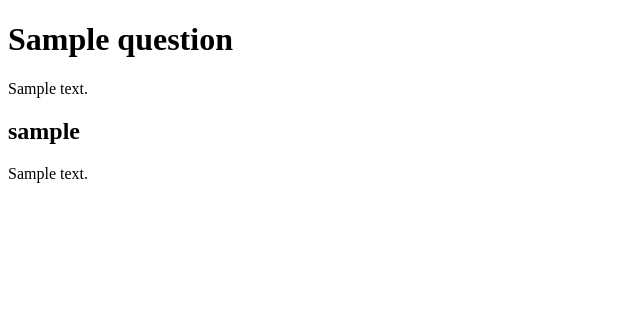
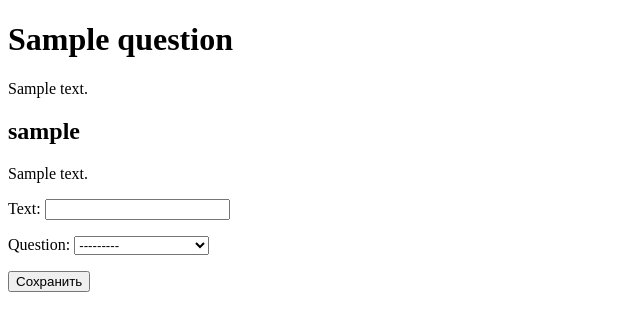
Before and after one commit to rahfar/stepik-course-154, a Django app: page /question/1/ in a window 1280 px wide. Shown: the top 331 px of the page, without its empty margins (0-640 px from the left). Run offline with Django 3.2, Linux system fonts and the light colour scheme; tables that the repository leaves empty hold one stand-in row (values such as "Sample post"); parts of the project's set-up code (start-up, migrations or seed data) failed here and were passed over.

Commit message:
add answer form

```diff
--- a/ask/qa/forms.py
+++ b/ask/qa/forms.py
@@ -1,5 +1,6 @@
 from django import forms
 from qa.models import Question, Answer
+from django.contrib.auth.models import User
 
 class AskForm(forms.Form):
     title = forms.CharField(max_length=255)
@@ -9,13 +10,20 @@
         pass
 
     def save(self):
-        pass
+        question = Question(**self.cleaned_data)
+        question.author_id = 1
+        question.save()
+        return question
 
 class AnswerForm(forms.Form):
     text = forms.CharField()
-    question = forms.CharField()
+    question = forms.ModelChoiceField(queryset=Question.objects.all())
+
     def clean(self):
         pass
 
     def save(self):
-        pass
+        answer = Answer(**self.cleaned_data)
+        answer.author_id = 1
+        answer.save()
+        return answer
--- a/ask/qa/templates/question.html
+++ b/ask/qa/templates/question.html
@@ -7,6 +7,15 @@
 <h2>{{ ans.author }}</h2>
 <p>{{ ans.text }}</p>
 {% endfor %}
+
+<form class="form-horizontal" method="post" action="/question/{{ question.id }}/">
+    {% csrf_token %}
+    {{ form.as_p }}
+    <div class="form-actions">
+        <button type="submit" class="btn btn-primary">Сохранить</button>
+    </div>
+</form>
+
 {% endblock content %}
 
 {% block title %}
--- a/ask/qa/views.py
+++ b/ask/qa/views.py
@@ -2,7 +2,7 @@
 from django.views.decorators.http import require_GET
 from django.core.paginator import Paginator, EmptyPage
 # Create your views here.
-from django.http import HttpResponse, Http404
+from django.http import HttpResponse, Http404, HttpResponseRedirect
 from qa.models import Question, Answer
 from qa.forms import AskForm, AnswerForm
 
@@ -42,19 +42,37 @@
     })
 
 
-@require_GET
 def question(request, qnum):
     question = get_object_or_404(Question, id=qnum)
     answers = Answer.objects.filter(question=qnum).all()
-    return render(request, 'question.html', {
-        'question': question,
-        'answers': answers
-    })
+    if request.method == 'POST':
+        form = AnswerForm(request.POST)
+        if form.is_valid():
+            form.save()
+            return HttpResponseRedirect(question.get_url())
+        else:
+            return render(request, 'question.html', {
+            'question': question,
+            'answers': answers,
+            'form': form
+        })
+    else:
+        form = AnswerForm()
+        return render(request, 'question.html', {
+            'question': question,
+            'answers': answers,
+            'form': form
+        })
+
 
 
 def ask(request):
     if request.method == 'POST':
-        form = AskForm()
+        form = AskForm(request.POST)
+        if form.is_valid():
+            question = form.save()
+            url = question.get_url()
+            return HttpResponseRedirect(url)
     else:
         form = AskForm()
     return render(request, 'ask.html', {
```
